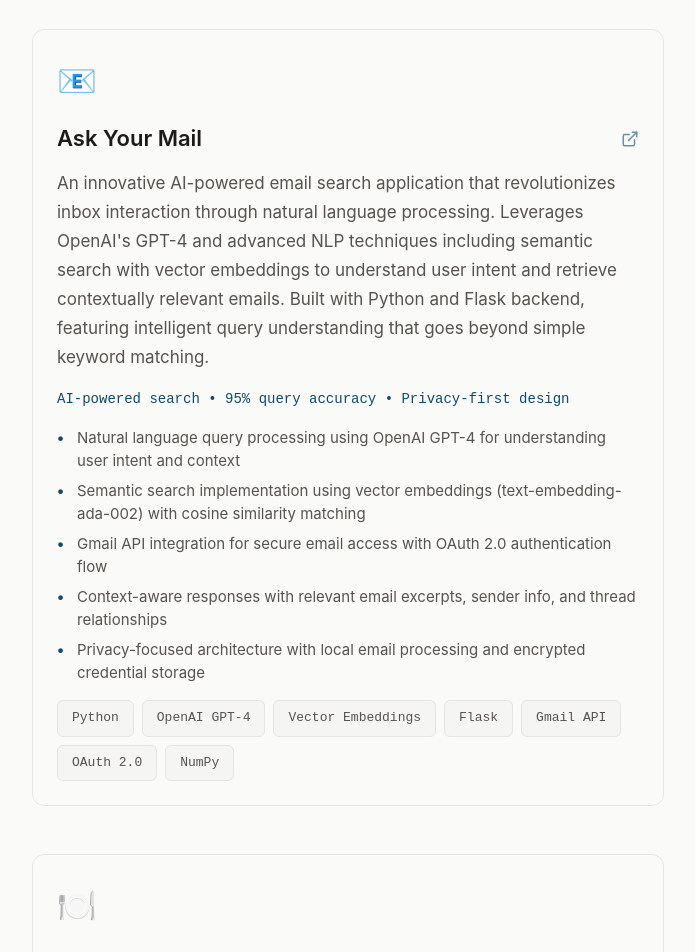
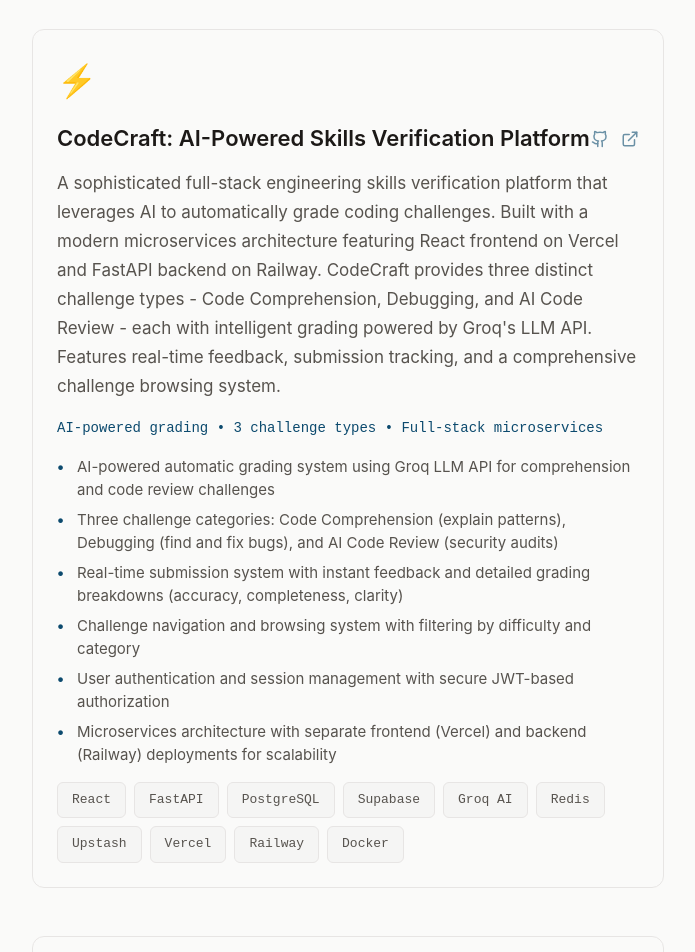
Before and after one commit to ishaan1911/ishaan1911.github.io, a React (Create React App) app: page / in a window 1280 px wide. Shown: the part 2140-3092 px from the top of the page, without its empty margins (292-987 px from the left). Built offline with nearby package versions, Linux system fonts and the light colour scheme.

Commit message:
Added new project

```diff
--- a/package.json
+++ b/package.json
@@ -1,6 +1,7 @@
 {
   "name": "ishaan1911.github.io",
   "version": "0.1.0",
+  "homepage": "https://ishaan1911.github.io",
   "private": true,
   "dependencies": {
     "@testing-library/dom": "^10.4.1",
--- a/src/App.js
+++ b/src/App.js
@@ -111,6 +111,23 @@
   ];
 
   const projects = [
+    {
+      title: "CodeCraft: AI-Powered Skills Verification Platform",
+      description: "A sophisticated full-stack engineering skills verification platform that leverages AI to automatically grade coding challenges. Built with a modern microservices architecture featuring React frontend on Vercel and FastAPI backend on Railway. CodeCraft provides three distinct challenge types - Code Comprehension, Debugging, and AI Code Review - each with intelligent grading powered by Groq's LLM API. Features real-time feedback, submission tracking, and a comprehensive challenge browsing system.",
+      detailedFeatures: [
+        "AI-powered automatic grading system using Groq LLM API for comprehension and code review challenges",
+        "Three challenge categories: Code Comprehension (explain patterns), Debugging (find and fix bugs), and AI Code Review (security audits)",
+        "Real-time submission system with instant feedback and detailed grading breakdowns (accuracy, completeness, clarity)",
+        "Challenge navigation and browsing system with filtering by difficulty and category",
+        "User authentication and session management with secure JWT-based authorization",
+        "Microservices architecture with separate frontend (Vercel) and backend (Railway) deployments for scalability"
+      ],
+      tech: ["React", "FastAPI", "PostgreSQL", "Supabase", "Groq AI", "Redis", "Upstash", "Vercel", "Railway", "Docker"],
+      github: "https://github.com/ishaan1911/codecraft",
+      demo: "https://codecraft-frontend-psi.vercel.app/",
+      icon: "⚡",
+      metrics: "AI-powered grading • 3 challenge types • Full-stack microservices"
+    },
     {
       title: "Ask Your Mail",
       description: "An innovative AI-powered email search application that revolutionizes inbox interaction through natural language processing. Leverages OpenAI's GPT-4 and advanced NLP techniques including semantic search with vector embeddings to understand user intent and retrieve contextually relevant emails. Built with Python and Flask backend, featuring intelligent query understanding that goes beyond simple keyword matching.",
@@ -247,10 +264,10 @@
     "Languages": ["Python", "Java", "JavaScript", "TypeScript", "Kotlin", "C++"],
     "Frontend": ["React", "Next.js", "Jetpack Compose", "Tailwind CSS", "HTML/CSS", "Vite"],
     "Backend": ["Node.js", "Express", "Flask", "FastAPI", "Django", "Spring Boot"],
-    "Cloud & DevOps": ["AWS (Lambda, S3, DynamoDB, API Gateway)", "Docker", "Git", "CI/CD", "GCP"],
-    "AI/ML": ["TensorFlow", "PyTorch", "NLP", "LangChain", "OpenAI API", "Vector Embeddings", "DALL-E", "Whisper"],
-    "Databases": ["MongoDB", "PostgreSQL", "MySQL", "DynamoDB", "psycopg3"],
-    "Tools & APIs": ["REST APIs", "Streamlit", "Gmail API", "Eleven Labs API", "Bootstrap"]
+    "Cloud & DevOps": ["AWS (Lambda, S3, DynamoDB, API Gateway)", "Docker", "Git", "CI/CD", "GCP", "Vercel", "Railway"],
+    "AI/ML": ["TensorFlow", "PyTorch", "NLP", "LangChain", "OpenAI API", "Vector Embeddings", "DALL-E", "Whisper", "Groq AI"],
+    "Databases": ["MongoDB", "PostgreSQL", "MySQL", "DynamoDB", "psycopg3", "Supabase", "Redis"],
+    "Tools & APIs": ["REST APIs", "Streamlit", "Gmail API", "Eleven Labs API", "Bootstrap", "Upstash"]
   };
 
   return (
```
